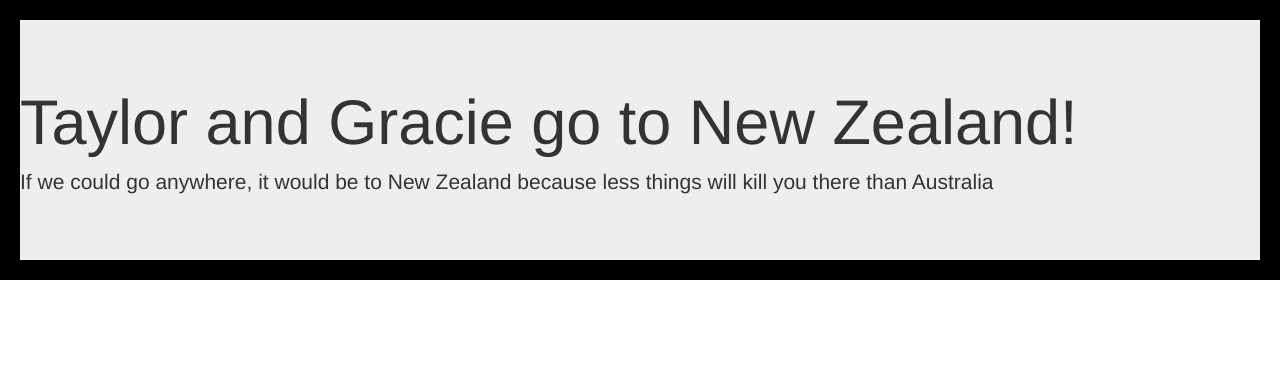
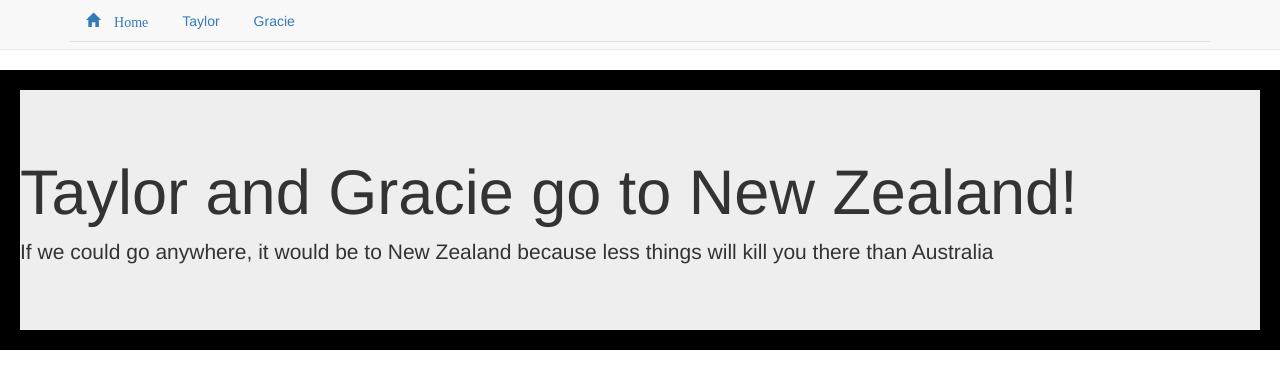
Before and after one commit to gracielundell/Vacation-bootstrap, a plain HTML site: page index.html in a window 1280 px wide. Drawn offline with Linux system fonts and the light colour scheme.

Commit message:
Add nav bar

```diff
--- a/index.html
+++ b/index.html
@@ -8,6 +8,16 @@
 
 <body>
   <!--nav bar-->
+
+  <nav class="navbar navbar-default navbar-static-top">
+    <div class="container">
+      <ul class="nav nav-tabs">
+        <li><a href="#" ><span class="glyphicon glyphicon-home"> Home</span></a></li>
+        <li><a href="#">Taylor</a></li>
+        <li><a href="#">Gracie</a></li>
+      </ul>
+    </div>
+  </nav>
   <div class="jumbotron">
     <h1>Taylor and Gracie go to New Zealand!</h1>
     <p>If we could go anywhere, it would be to New Zealand because less things will kill you there than Australia</p>
```
